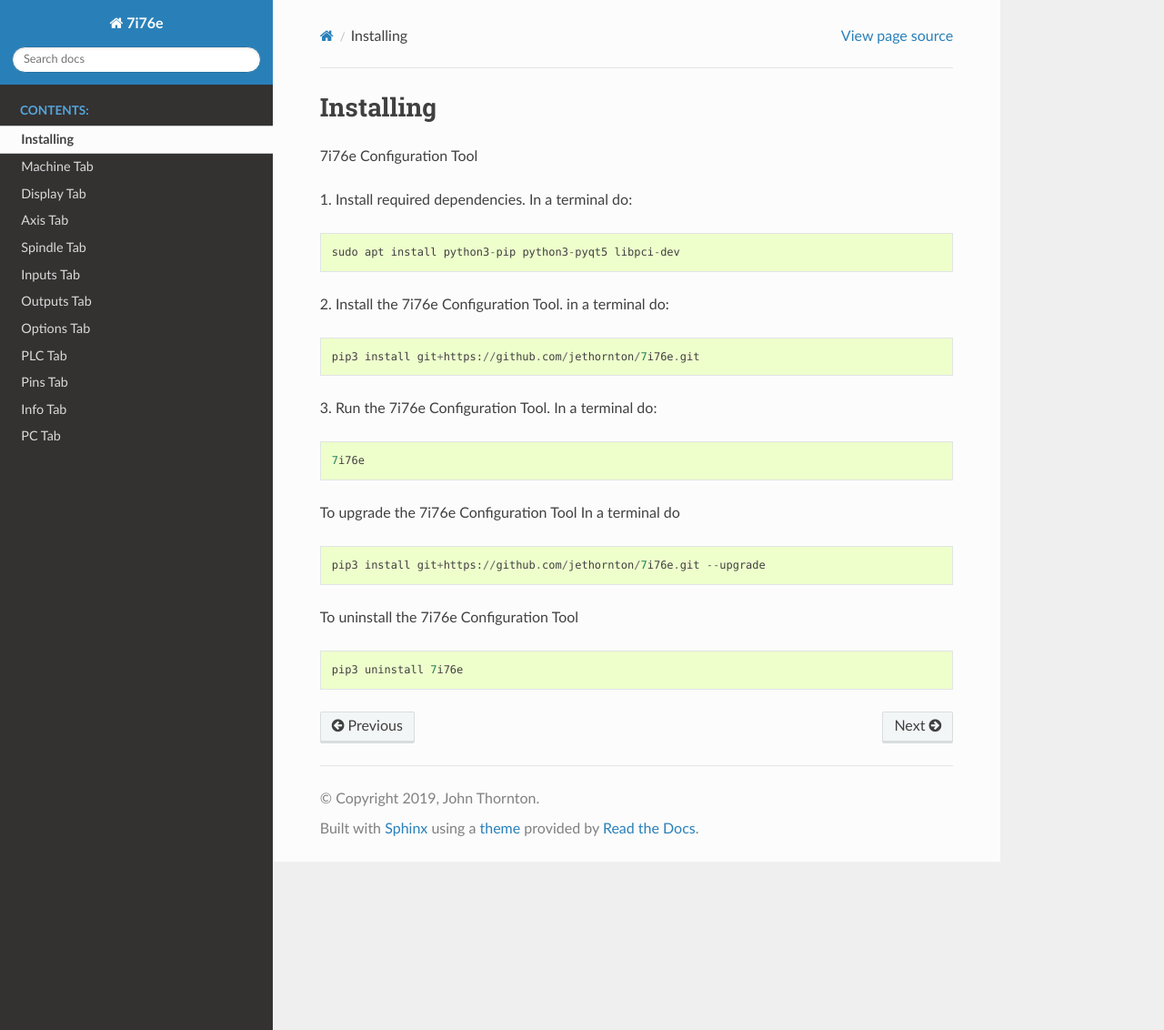
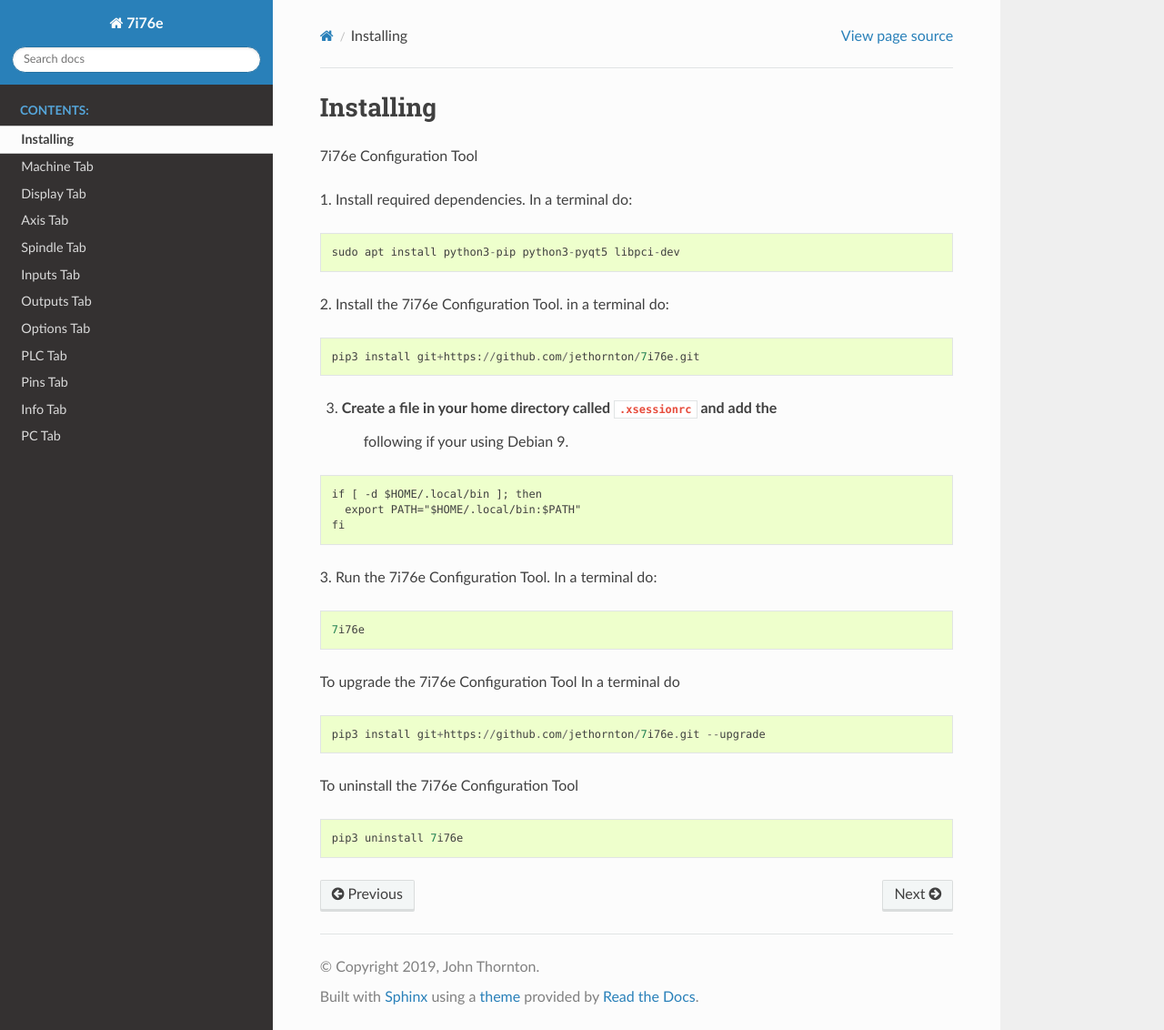
Before and after one commit to jkur/7i76e, a Sphinx documentation site: the page built from docs/source/install.rst, in a window 1280 px wide and 1132 px high. Shown: the whole window at 91% size. Built offline with Sphinx 7.4.7 and the Read the Docs theme 2.0.0, drawn with Linux system fonts in a browser that asks for light colours.

Commit message:
update docs for pip path

```diff
--- a/docs/source/install.rst
+++ b/docs/source/install.rst
@@ -14,6 +14,14 @@
 
     pip3 install git+https://github.com/jethornton/7i76e.git
 
+3. Create a file in your home directory called ``.xsessionrc`` and add the
+    following if your using Debian 9.
+::
+
+  if [ -d $HOME/.local/bin ]; then
+    export PATH="$HOME/.local/bin:$PATH"
+  fi
+
 3. Run the 7i76e Configuration Tool. In a terminal do:
 ::
 
```
